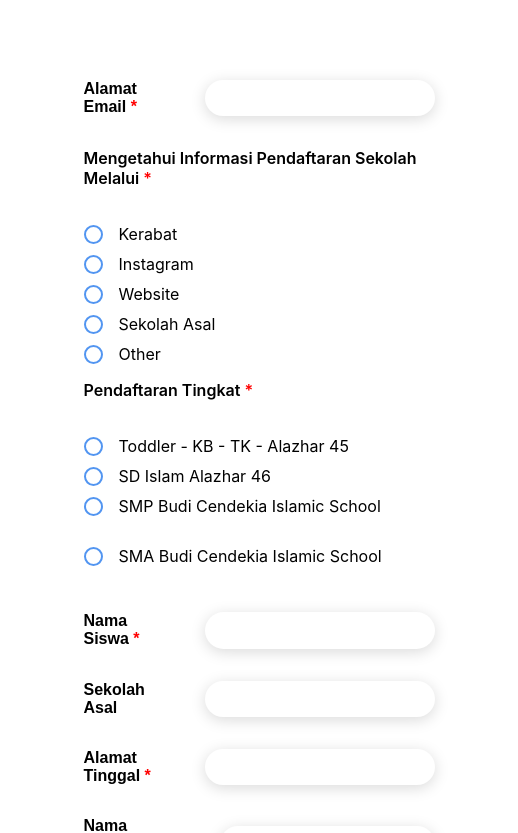
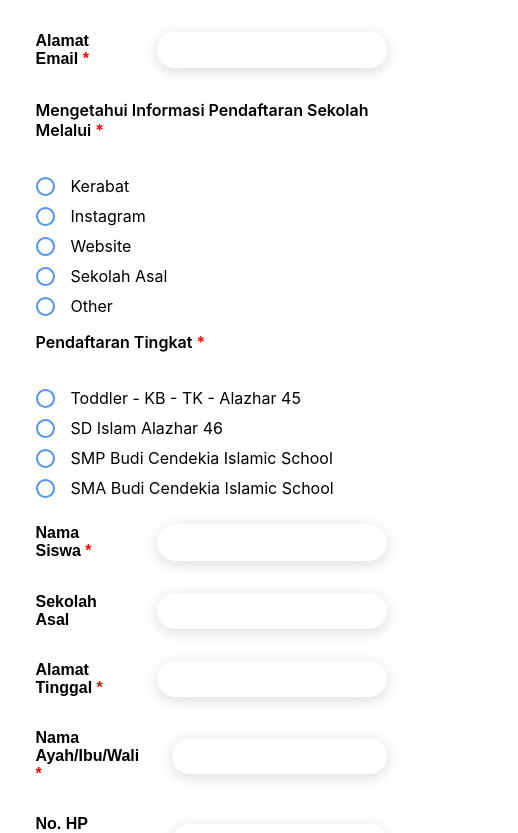
Before and after one commit to inkariyadi/smesta-ypbic, a React (Create React App) app in the folder my-app/: page / in a window 390 px wide. Shown: the top 833 px of the page, 518 px wide, since content can reach past the window. Built offline with nearby package versions, Linux system fonts and the light colour scheme.

Commit message:
adjust padding mobile

```diff
--- a/my-app/src/Form.js
+++ b/my-app/src/Form.js
@@ -154,7 +154,7 @@
         justify-content: center;
         align-items: center;
         @media(max-width: 610px){
-            padding: 4rem 4rem 4rem 4rem;
+            padding: 1rem;
         }
 
         .form-gsheet {
@@ -283,7 +283,7 @@
                         border: 2px solid #5295F1;
                         border-radius: 50%;
                         @media(max-width: 610px){
-                            top: 65px;
+                            top: 17px;
                         }
                       }
 
```
